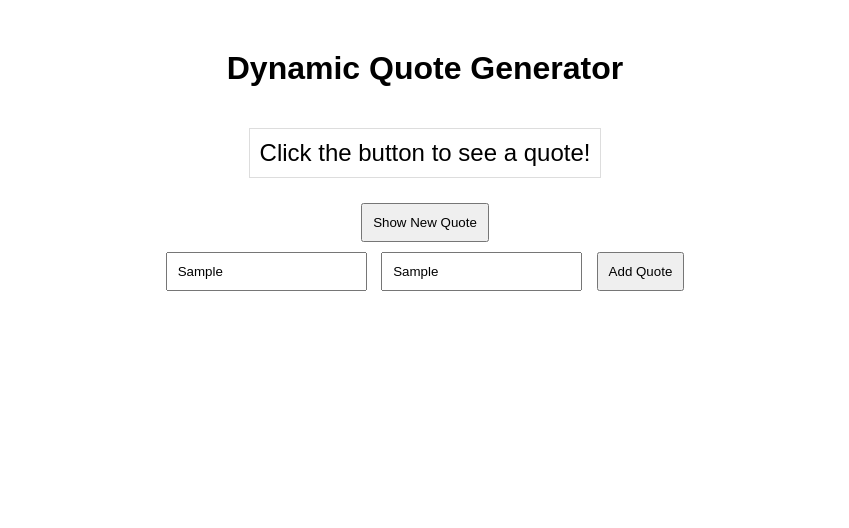
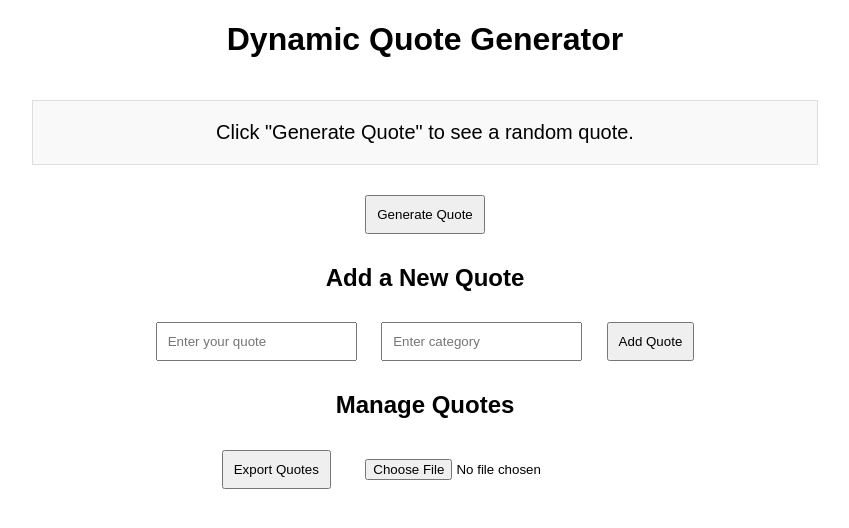
Before and after one commit to hadilkhe/alx_fe_javascript, a plain HTML site: page dom-manipulation/index.html in a window 1280 px wide. Both pictures are taken after typing "Sample", "Sample" into the empty fields and a click on the button "Add Quote". Shown: the whole page, without its empty margins (215-1064 px from the left). Drawn offline with Linux system fonts and the light colour scheme.

Commit message:
Added Web Storage and JSON handling

```diff
--- a/dom-manipulation/index.html
+++ b/dom-manipulation/index.html
@@ -8,36 +8,38 @@
         body {
             font-family: Arial, sans-serif;
             text-align: center;
-            margin: 50px;
+            margin: 20px;
         }
         #quoteDisplay {
-            font-size: 1.5em;
+            font-size: 20px;
             margin: 20px;
-            padding: 10px;
+            padding: 20px;
             border: 1px solid #ddd;
+            background-color: #f9f9f9;
             display: inline-block;
+            width: 60%;
         }
         input, button {
-            margin: 5px;
+            margin: 10px;
             padding: 10px;
         }
     </style>
 </head>
 <body>
+
     <h1>Dynamic Quote Generator</h1>
+    <div id="quoteDisplay">Click "Generate Quote" to see a random quote.</div>
+    <br>
+    <button onclick="displayRandomQuote()">Generate Quote</button>
 
-    <!-- Section to display the random quote -->
-    <div id="quoteDisplay">Click the button to see a quote!</div><br>
+    <h2>Add a New Quote</h2>
+    <input type="text" id="newQuoteText" placeholder="Enter your quote" />
+    <input type="text" id="newQuoteCategory" placeholder="Enter category" />
+    <button onclick="addQuote()">Add Quote</button>
 
-    <!-- Button to show a new quote -->
-    <button id="newQuote">Show New Quote</button>
-
-    <!-- Form to add a new quote -->
-    <div>
-        <input id="newQuoteText" type="text" placeholder="Enter a new quote" />
-        <input id="newQuoteCategory" type="text" placeholder="Enter quote category" />
-        <button id="addQuote">Add Quote</button>
-    </div>
+    <h2>Manage Quotes</h2>
+    <button onclick="exportToJsonFile()">Export Quotes</button>
+    <input type="file" id="importFile" accept=".json" onchange="importFromJsonFile(event)" />
 
     <script src="script.js"></script>
 </body>
--- a/dom-manipulation/script.js
+++ b/dom-manipulation/script.js
@@ -1,31 +1,83 @@
-// Step 1: Create an array of quotes
-const quotes = [
+// Load existing quotes from local storage
+const savedQuotes = localStorage.getItem("quotes");
+const quotes = savedQuotes ? JSON.parse(savedQuotes) : [
     { text: "The only limit to our realization of tomorrow is our doubts of today.", category: "Motivation" },
     { text: "Do what you can, with what you have, where you are.", category: "Motivation" },
     { text: "Life is what happens when you're busy making other plans.", category: "Life" }
 ];
 
-// Step 2: Function to display a random quote
+// Save quotes to local storage
+function saveQuotes() {
+    localStorage.setItem("quotes", JSON.stringify(quotes));
+}
+
+// Display a random quote
 function displayRandomQuote() {
     const randomIndex = Math.floor(Math.random() * quotes.length);
     const quote = quotes[randomIndex];
+
     document.getElementById("quoteDisplay").innerText = `"${quote.text}" - (${quote.category})`;
+
+    // Save last viewed quote in session storage
+    sessionStorage.setItem("lastViewedQuote", JSON.stringify(quote));
 }
 
-// Step 3: Function to add a new quote
+// Load last viewed quote when the page reloads
+window.onload = function () {
+    const lastViewed = sessionStorage.getItem("lastViewedQuote");
+    if (lastViewed) {
+        const quote = JSON.parse(lastViewed);
+        document.getElementById("quoteDisplay").innerText = `"${quote.text}" - (${quote.category})`;
+    }
+};
+
+// Add a new quote
 function addQuote() {
     const newQuoteText = document.getElementById("newQuoteText").value;
     const newQuoteCategory = document.getElementById("newQuoteCategory").value;
 
     if (newQuoteText && newQuoteCategory) {
         quotes.push({ text: newQuoteText, category: newQuoteCategory });
+        saveQuotes(); // Save to local storage
+
         document.getElementById("newQuoteText").value = "";
         document.getElementById("newQuoteCategory").value = "";
         alert("Quote added successfully!");
     } else {
-        alert("Please enter both quote and category.");
+        alert("Please enter both a quote and category.");
     }
 }
 
-// Step 4: Add event listener to the button
-document.getElementById("newQuote").addEventListener("click", displayRandomQuote);
+// Export quotes to JSON file
+function exportToJsonFile() {
+    const dataStr = JSON.stringify(quotes, null, 2);
+    const blob = new Blob([dataStr], { type: "application/json" });
+    const url = URL.createObjectURL(blob);
+
+    const a = document.createElement("a");
+    a.href = url;
+    a.download = "quotes.json";
+    document.body.appendChild(a);
+    a.click();
+    document.body.removeChild(a);
+}
+
+// Import quotes from JSON file
+function importFromJsonFile(event) {
+    const fileReader = new FileReader();
+    fileReader.onload = function (event) {
+        try {
+            const importedQuotes = JSON.parse(event.target.result);
+            if (Array.isArray(importedQuotes)) {
+                quotes.push(...importedQuotes);
+                saveQuotes();
+                alert("Quotes imported successfully!");
+            } else {
+                alert("Invalid JSON format.");
+            }
+        } catch (error) {
+            alert("Error reading JSON file.");
+        }
+    };
+    fileReader.readAsText(event.target.files[0]);
+}
```
